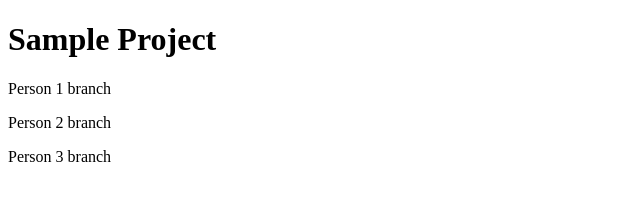
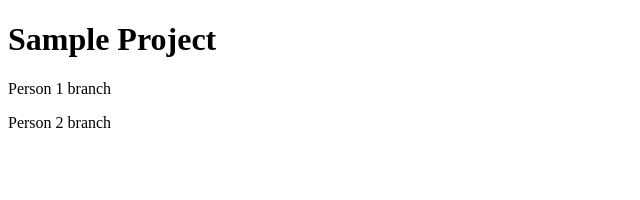
Before and after one commit to starrv/sampe-project, a plain HTML site: page index.html in a window 1280 px wide. Shown: the whole page, without its empty margins (0-640 px from the left). Drawn offline with Linux system fonts and the light colour scheme.

Commit message:
Revert "person 3 added new paragraph to index.html"
This reverts commit 8a92b1780f7c810bc8ca7c7f6b3b7f2448d1d971.

```diff
--- a/index.html
+++ b/index.html
@@ -13,8 +13,5 @@
         <p>
             Person 2 branch
         </p>
-        <p>
-            Person 3 branch
-        </p>
     </body>
 </html>
```
